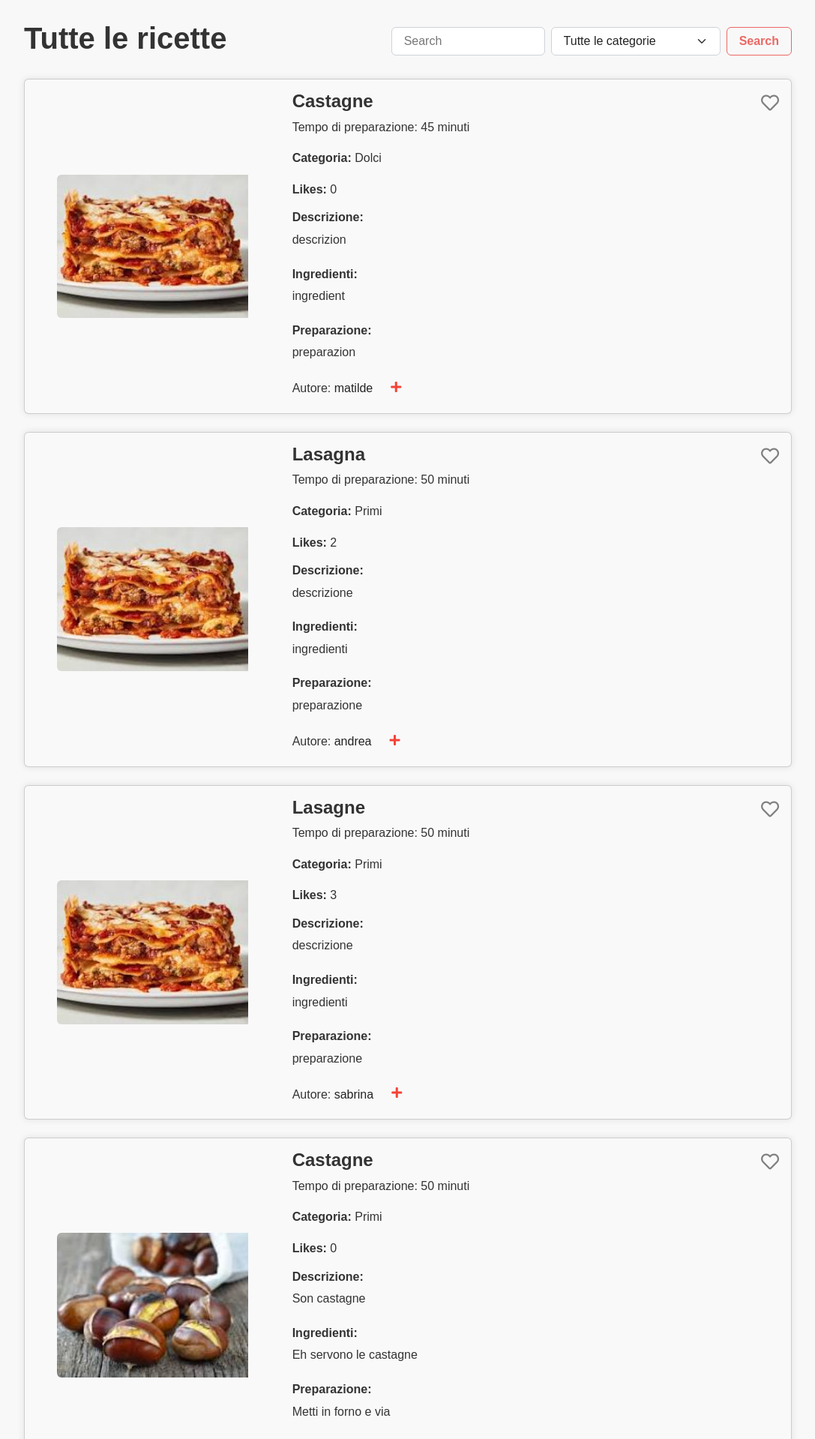
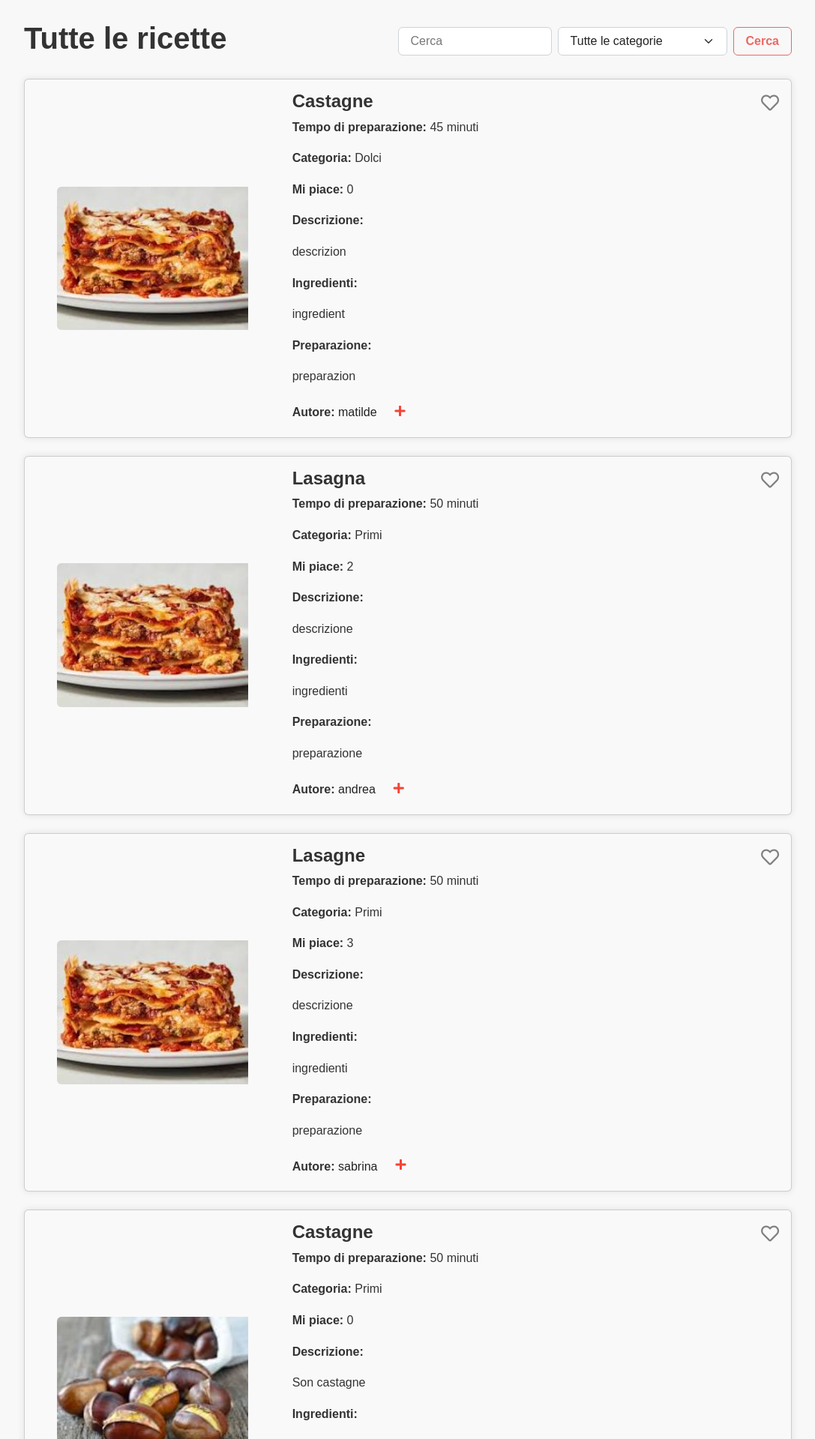
Before and after one commit to filograzzo/SitoBackEndProgettoPPM, a Django app: page / in a window 1280 px wide. Shown: the part 368-2287 px from the top of the page at 75% size, without its empty margins (96-1183 px from the left). Run offline with Django 4.2, Linux system fonts and the light colour scheme; a user stored in the database is signed in; data comes from the database, SQL or seed files in the repository; some web fonts are replaced.

Commit message:
Migliorato il layout delle ricette sia in index che in my-profile facendo si che il titoletto della categoria fosse più in grassetto del resto della carta. Tradotto tutta la home in italiano

```diff
--- a/prjPPM/django_project/pages/templates/pages/index.html
+++ b/prjPPM/django_project/pages/templates/pages/index.html
@@ -204,10 +204,10 @@
                     </li>
                     {% if user.is_authenticated and not request.GET.q and not request.GET.category %}
                     <li class="nav-item">
-                        <a class="nav-link" href="/my-likes">My likes</a>
+                        <a class="nav-link" href="/my-likes">I miei mi piace</a>
                     </li>
                     <li class="nav-item">
-                        <a class="nav-link" href="/friends">Friends</a>
+                        <a class="nav-link" href="/friends">Amici</a>
                     </li>
                     {% endif %}
                 </ul>
@@ -253,16 +253,16 @@
             <h1>Tutte le ricette</h1>
             {% endif %}
             <form class="d-flex" method="GET" action="{% url 'recipe_search' %}">
-                <input class="form-control me-2" type="search" placeholder="Search" aria-label="Search" name="q" value="{{ request.GET.q }}">
+                <input class="form-control me-2" type="search" placeholder="Cerca" aria-label="Search" name="q" value="{{ request.GET.q }}">
                 <select class="form-select me-2" name="category">
                     <option value="">Tutte le categorie</option>
                     <option value="ANTIPASTI">Antipasti</option>
                     <option value="PRIMI">Primi</option>
                     <option value="SECONDI">Secondi</option>
                     <option value="DOLCI">Dolci</option>
-                    <option value="Più likes">Più likes</option>
+                    <option value="Più likes">Più apprezzati</option>
                 </select>
-                <button class="btn btn-outline-primary" type="submit">Search</button>
+                <button class="btn btn-outline-primary" type="submit">Cerca</button>
             </form>
         </div>
         {% if recipes %}
@@ -288,18 +288,18 @@
                                         {% endif %}
                                     </button>
                                 </div>
-                                <p class="card-text">Tempo di preparazione: {{ recipe.preparation_time }} minuti</p>
+                                <p class="card-text"><strong>Tempo di preparazione:</strong> {{ recipe.preparation_time }} minuti</p>
                                 <p class="card-text"><strong>Categoria:</strong> {{ recipe.get_category_display }}</p>
-                                <p class="card-text"><strong>Likes:</strong> <span class="num-likes">{{ recipe.num_likes }}</span></p>
-                                <h6>Descrizione:</h6>
+                                <p class="card-text"><strong>Mi piace:</strong> <span class="num-likes">{{ recipe.num_likes }}</span></p>
+                                <p><strong>Descrizione:</strong></p>
                                 <p>{{ recipe.description }}</p>
-                                <h6 class="mt-4">Ingredienti:</h6>
+                                <p><strong>Ingredienti:</strong></p>
                                 <p>{{ recipe.ingredients }}</p>
-                                <h6 class="mt-4">Preparazione:</h6>
+                                <p><strong>Preparazione:</strong></p>
                                 <p>{{ recipe.preparation }}</p>
                                 <div class="author-name d-flex align-items-center">
                                     <div class="nome-utente" style="transform: translateY(+5%); position: relative;">
-                                        Autore: <a href="{% url 'user-profile' user_id=recipe.user.id %}" class="text-dark">{{ recipe.user.username }}</a>
+                                        <strong>Autore:</strong> <a href="{% url 'user-profile' user_id=recipe.user.id %}" class="text-dark">{{ recipe.user.username }}</a>
                                     </div>
                                     <button class="follow-button btn btn-outline-primary ms-2" data-user-id="{{ recipe.user.id }}" data-author-id="{{ recipe.user.id }}">
                                         {% if request.user in recipe.user.followers.all %}
```
Also changed, not shown: prjPPM/django_project/pages/templates/pages/my-profile.html (+10 -16 lines), prjPPM/django_project/media/profile_pictures/Copertina_Occhio_Languido_KqsA7AP.jpg (added), prjPPM/django_project/media/recipes/2024/06/19/castagne.jpeg (added).
